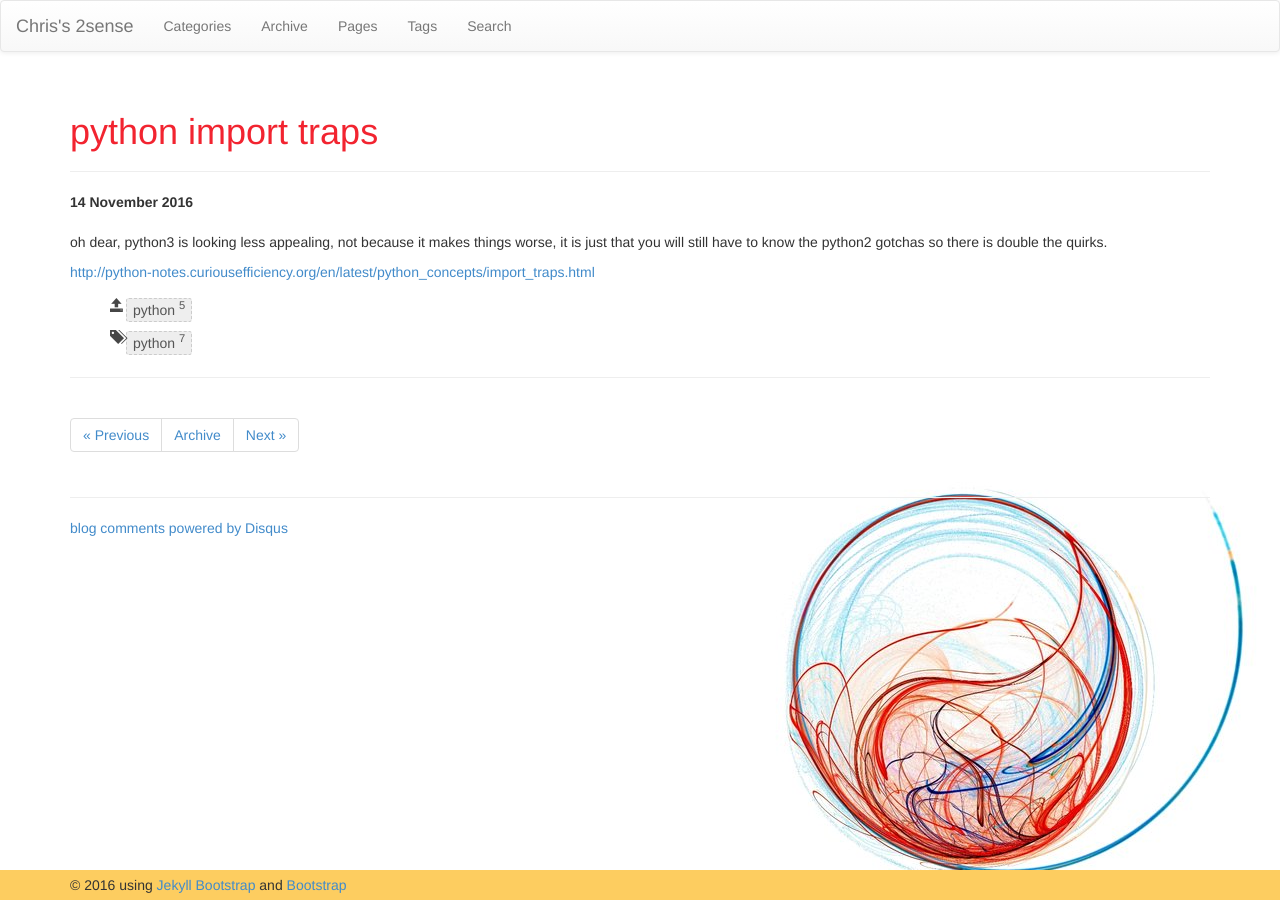
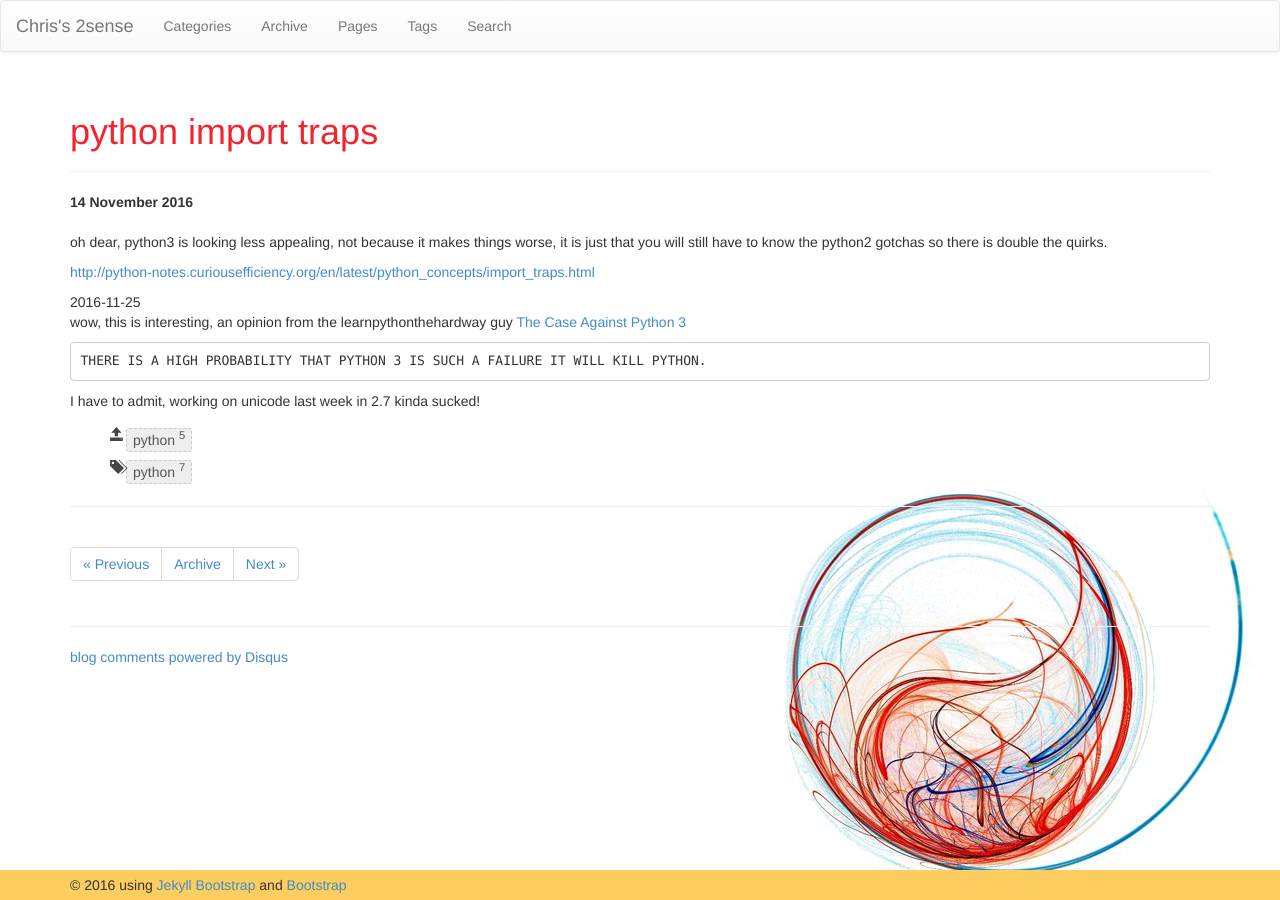
Before and after one commit to faizanvahevaria/chrisamow.github.io, a Jekyll site: the page built from _posts/2016-11-14-python-import-traps.md, in a window 1280 px wide. Built offline with Jekyll 4.4.1, drawn with Linux system fonts in a browser that asks for light colours; nearby versions of some CDN libraries; comment, search, counter and statistics services are not loaded.

Commit message:
blog content

```diff
--- a/_posts/2016-11-14-python-import-traps.md
+++ b/_posts/2016-11-14-python-import-traps.md
@@ -10,3 +10,11 @@ comments: true
 oh dear, python3 is looking less appealing, not because it makes things worse, it is just that you will still have to know the python2 gotchas so there is double the quirks.
 
 <http://python-notes.curiousefficiency.org/en/latest/python_concepts/import_traps.html>
+
+2016-11-25
+wow, this is interesting, an opinion from the learnpythonthehardway guy
+[The Case Against Python 3](https://learnpythonthehardway.org/book/nopython3.html)
+
+	THERE IS A HIGH PROBABILITY THAT PYTHON 3 IS SUCH A FAILURE IT WILL KILL PYTHON.
+
+I have to admit, working on unicode last week in 2.7 kinda sucked!
```
